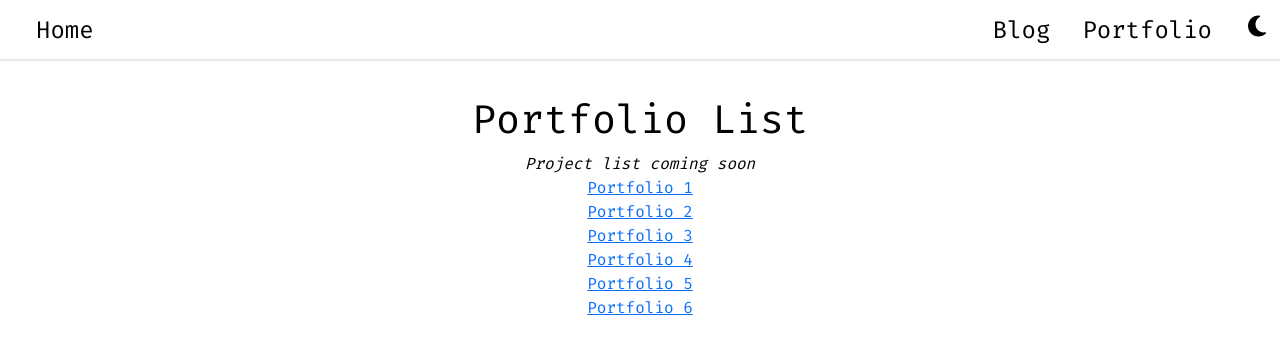
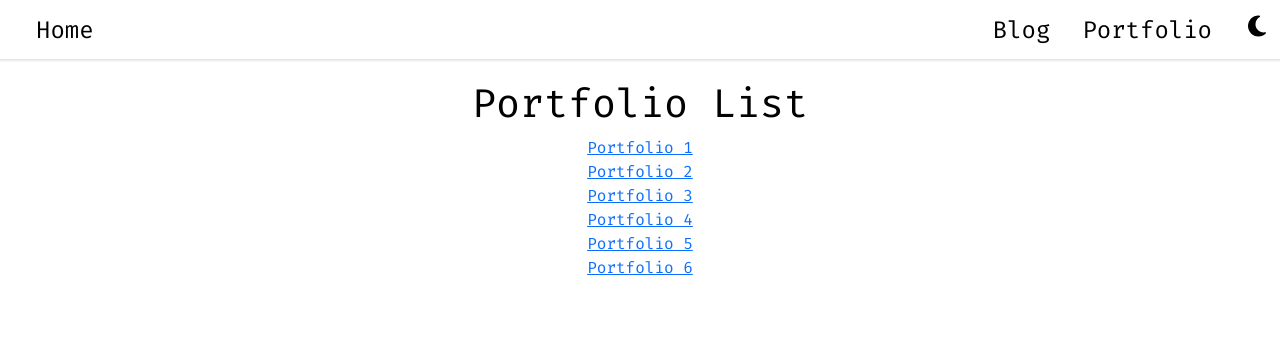
Before and after one commit to lambley/portfolio, a Next.js app: page /portfolio in a window 1280 px wide. Shown: the top 354 px of the page. Built offline with nearby package versions, Linux system fonts and the light colour scheme.

Commit message:
fix: padding and remove text

```diff
--- a/src/pages/portfolio/index.tsx
+++ b/src/pages/portfolio/index.tsx
@@ -12,9 +12,8 @@ const Portfolio: React.FC = () => {
   ];
 
   return (
-    <div className="container my-3 text-center">
+    <div className="container text-center">
       <h1>Portfolio List</h1>
-      <i>Project list coming soon</i>
       <div className="portfolio-list">
         {portfolioSampleData.map((portfolio) => (
           <div key={portfolio.portfolioId}>
```
